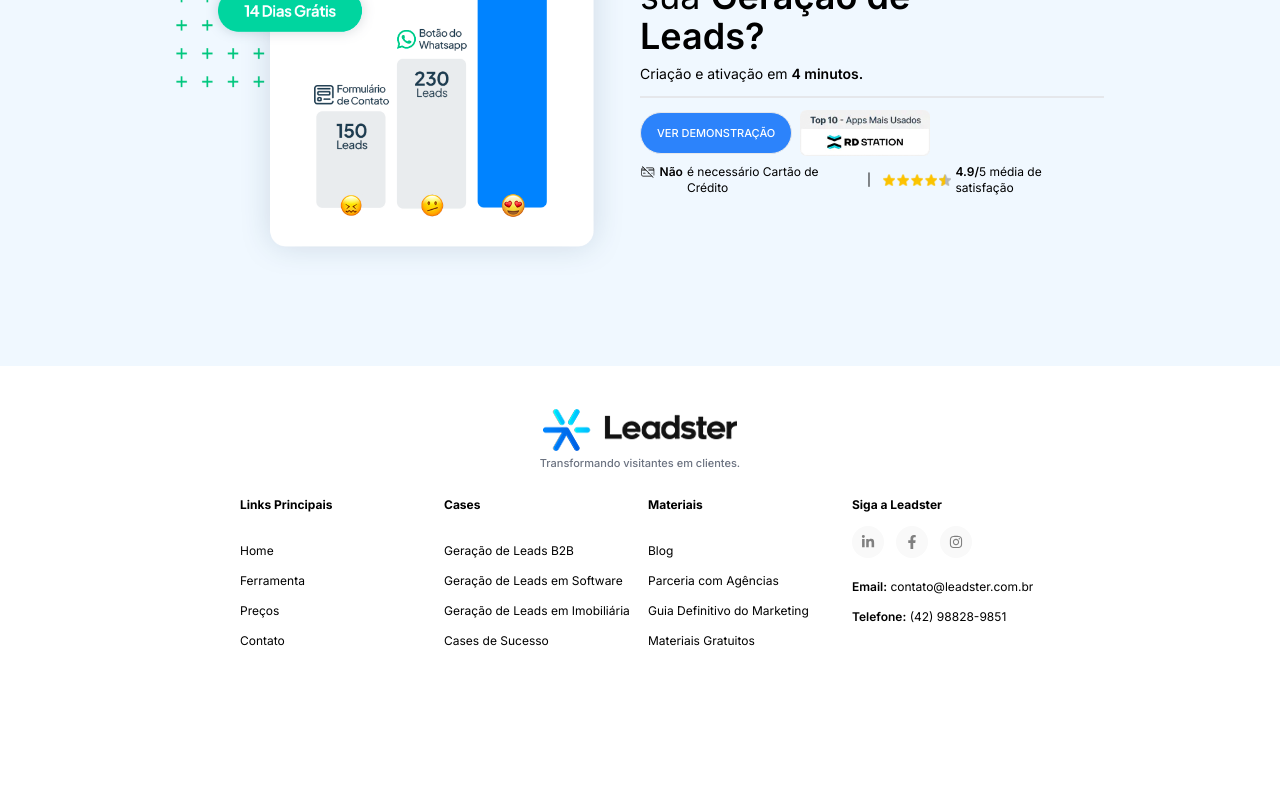
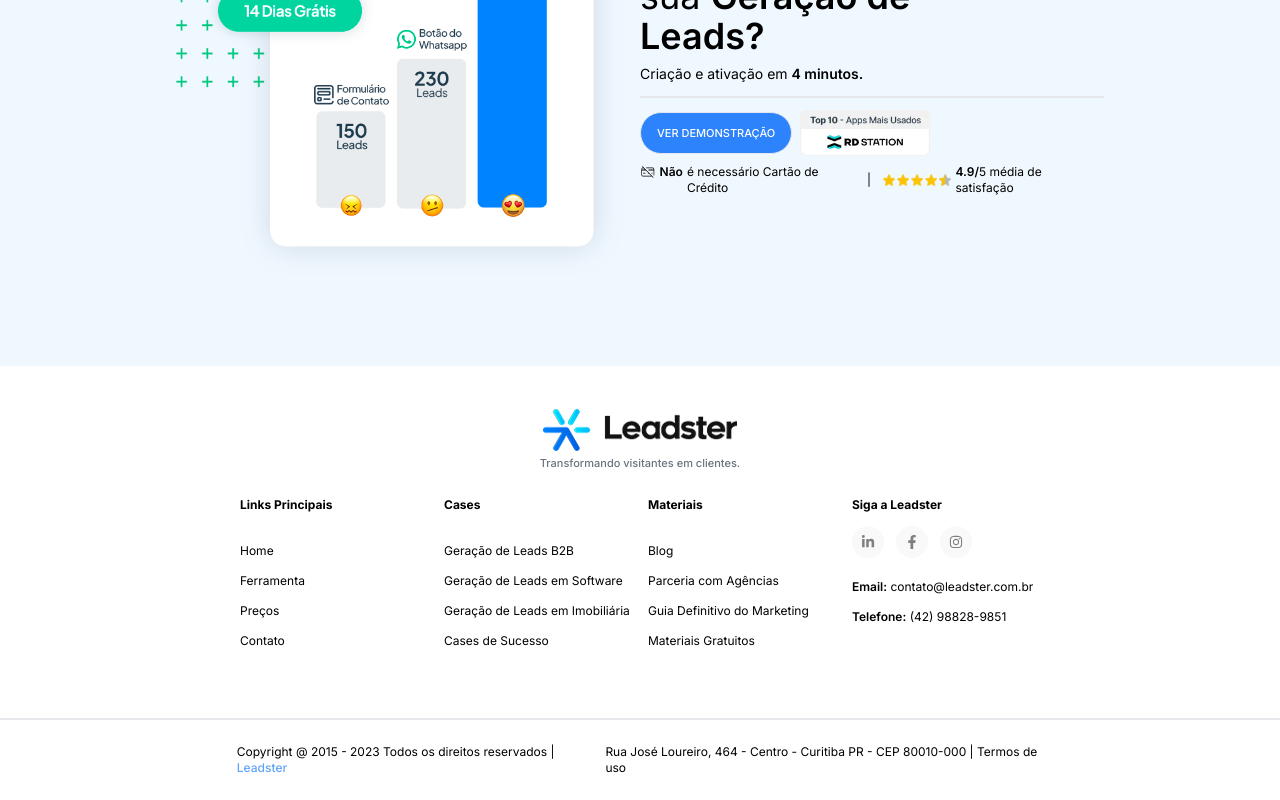
Before and after one commit to talescarneiro/leadster-app, a Next.js app: page / in a window 1280 px wide. Shown: the part 2400-3200 px from the top of the page. Before the commit the page ends 3082 px from the top, so only its background shows below. Built offline with nearby package versions, Linux system fonts and the light colour scheme.

Commit message:
refactoring footer config

```diff
--- a/app/components/Footer.tsx
+++ b/app/components/Footer.tsx
@@ -61,6 +61,13 @@
                     </div>
                 </div>
             </div>
+
+            <div className="border-t-2 w-full h-auto flex items-center justify-center mt-9">
+                <div className="flex flex-col items-center lg:flex-row w-63-screen text-xs justify-between gap-3 py-6">
+                    <p>Copyright @ 2015 - 2023 Todos os direitos reservados | <a className="text-blue-400 font-medium" href="#">Leadster</a></p>
+                    <p>Rua José Loureiro, 464 - Centro - Curitiba PR - CEP 80010-000 | Termos de uso</p>
+                </div>
+            </div>
         </footer>
     )
 }
--- a/tailwind.config.js
+++ b/tailwind.config.js
@@ -27,6 +27,7 @@
         '100-screen': '100%',
         '80-screen': '80%',
         '65-screen': '65%',
+        '63-screen': '63%',
         '50-screen': '50%',
       }
     },
```
